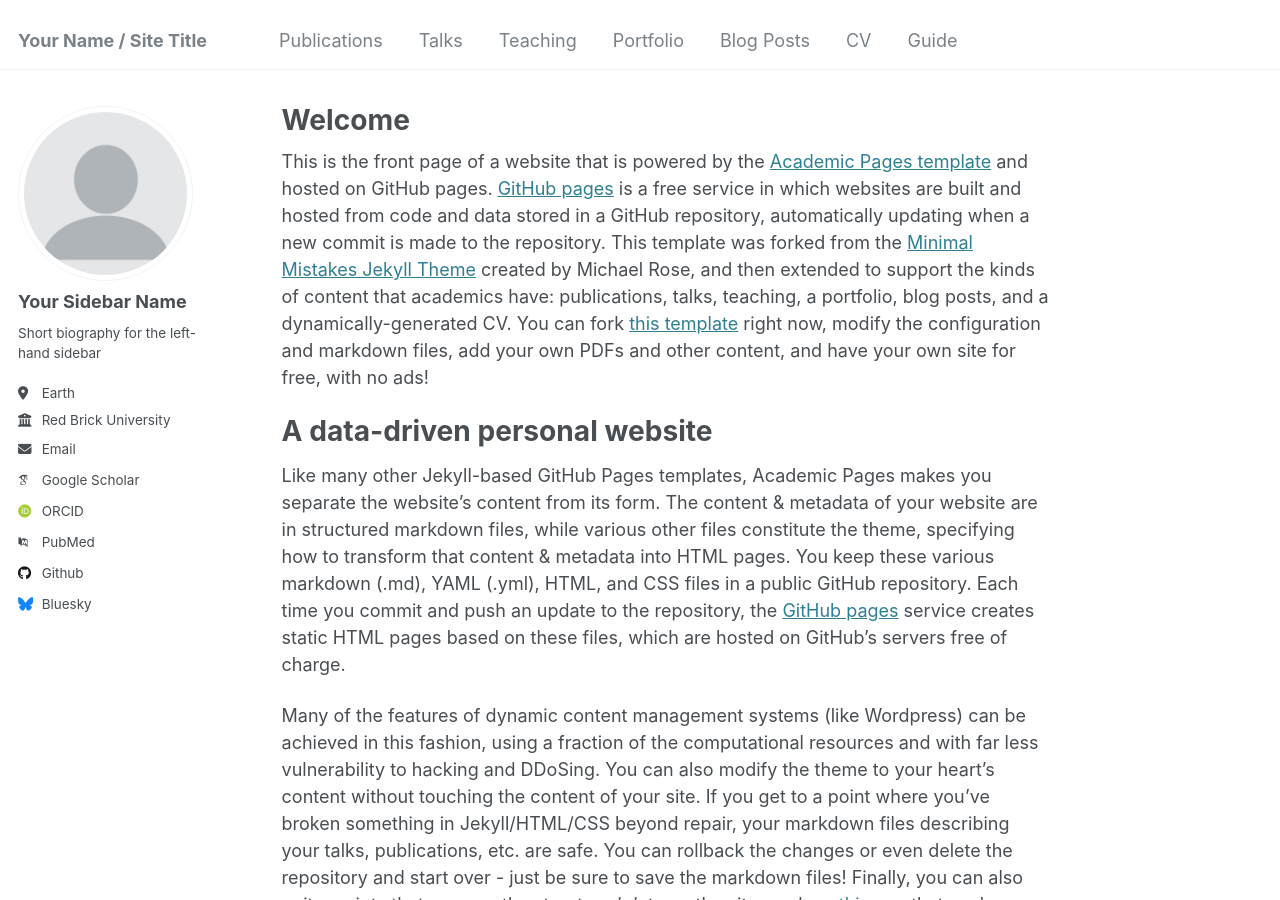
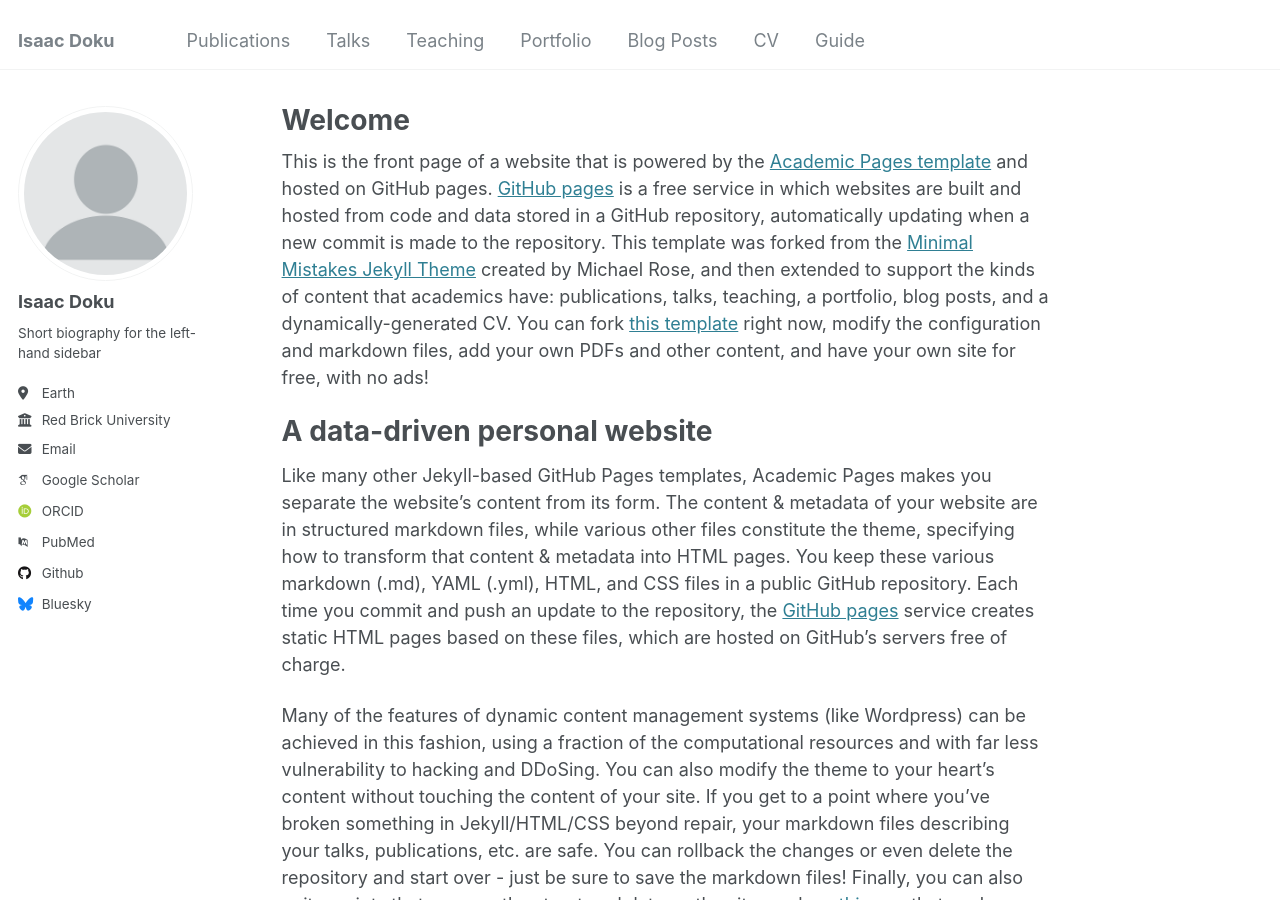
Before and after one commit to IsaacDoku53/IsaacDoku53.github.io, a Jekyll site: the page built from _pages/about.md, in a window 1280 px wide and 900 px high. Built offline with Jekyll 4.4.1, drawn with Linux system fonts in a browser that asks for light colours; some web fonts are replaced.

Commit message:
Update _config.yml

```diff
--- a/_config.yml
+++ b/_config.yml
@@ -8,7 +8,7 @@
 
 # Basic Site Settings
 locale                   : "en-US"
-title                    : "Your Name / Site Title"
+title                    : "Isaac Doku"
 title_separator          : "-"
 name                     : &name "Your Name"
 description              : &description "personal description"
@@ -22,8 +22,8 @@ repository               : "academicpages/academicpages.github.io"
 author:
   # Biographic information
   avatar           : "profile.png"
-  name             : "Your Sidebar Name"
-  pronouns         : # example: "she/her"
+  name             : "Isaac Doku"
+  pronouns         : # example: "He/Him"
   bio              : "Short biography for the left-hand sidebar"
   location         : "Earth"
   employer         : "Red Brick University"
```
